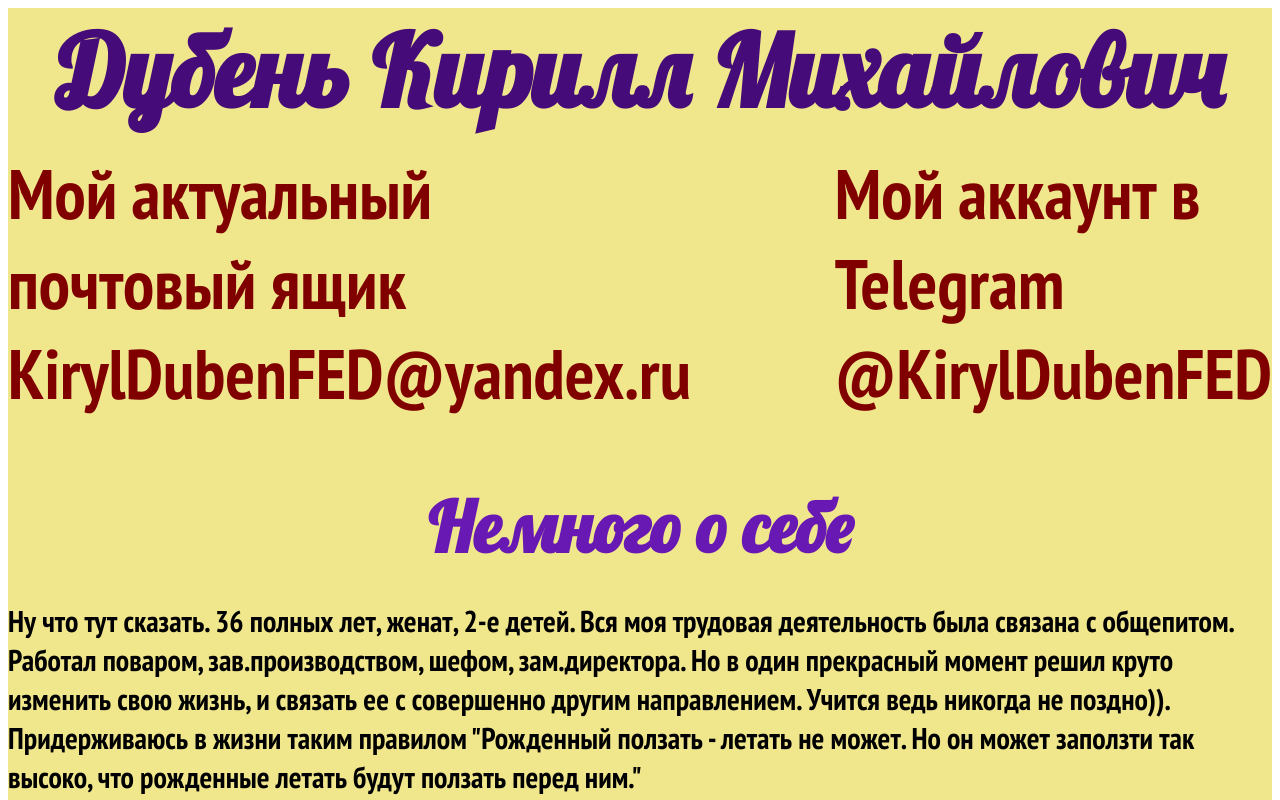
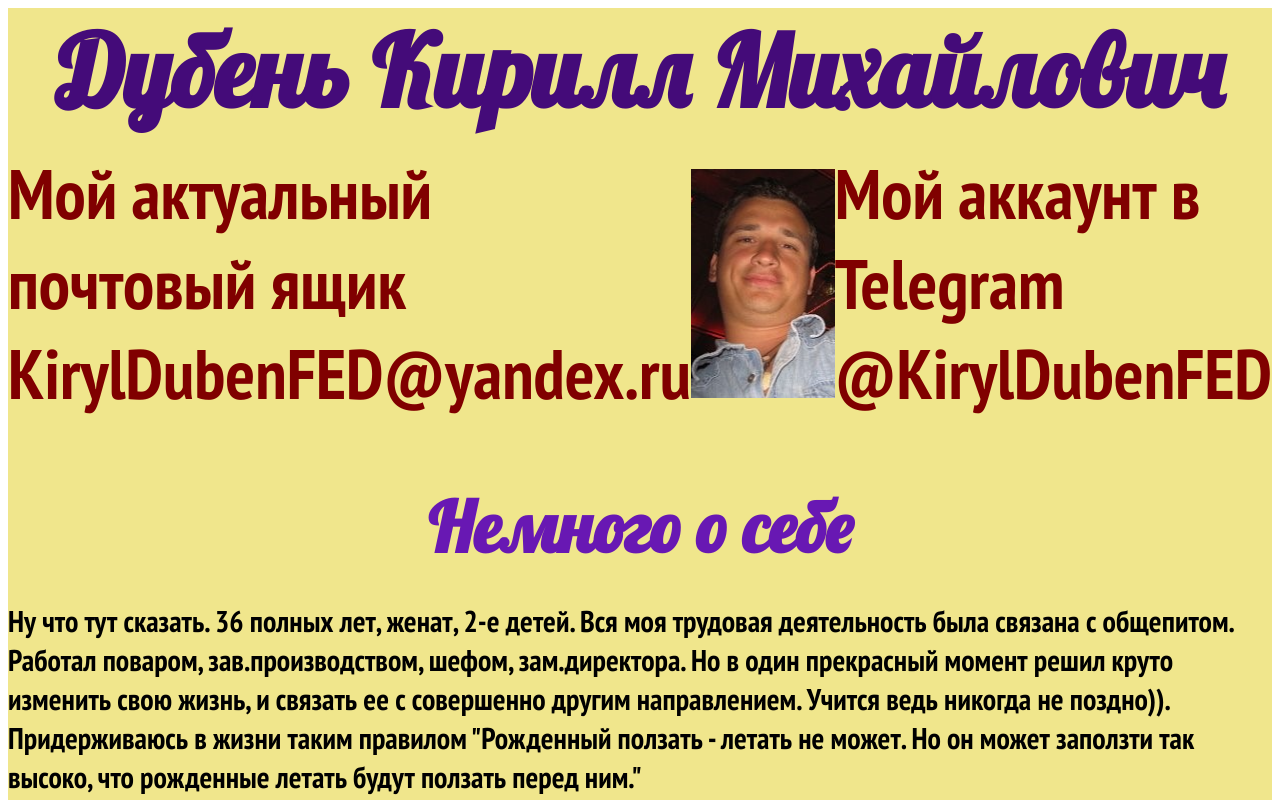
Before and after one commit to KirylDubenFED/Acquaintance, a plain HTML site: page index.html in a window 1280 px wide. Shown: the top 800 px of the page. Drawn offline with Linux system fonts and the light colour scheme.

Commit message:
Update style.css

```diff
--- a/style.css
+++ b/style.css
@@ -36,7 +36,7 @@ header {
 }
 
 .foto__account {
-background: url(/1_task/Duben.jpg) no-repeat center center;
+background: url(Duben.jpg) no-repeat center center;
 width: 300px;
 height: 300px;
 }
```
